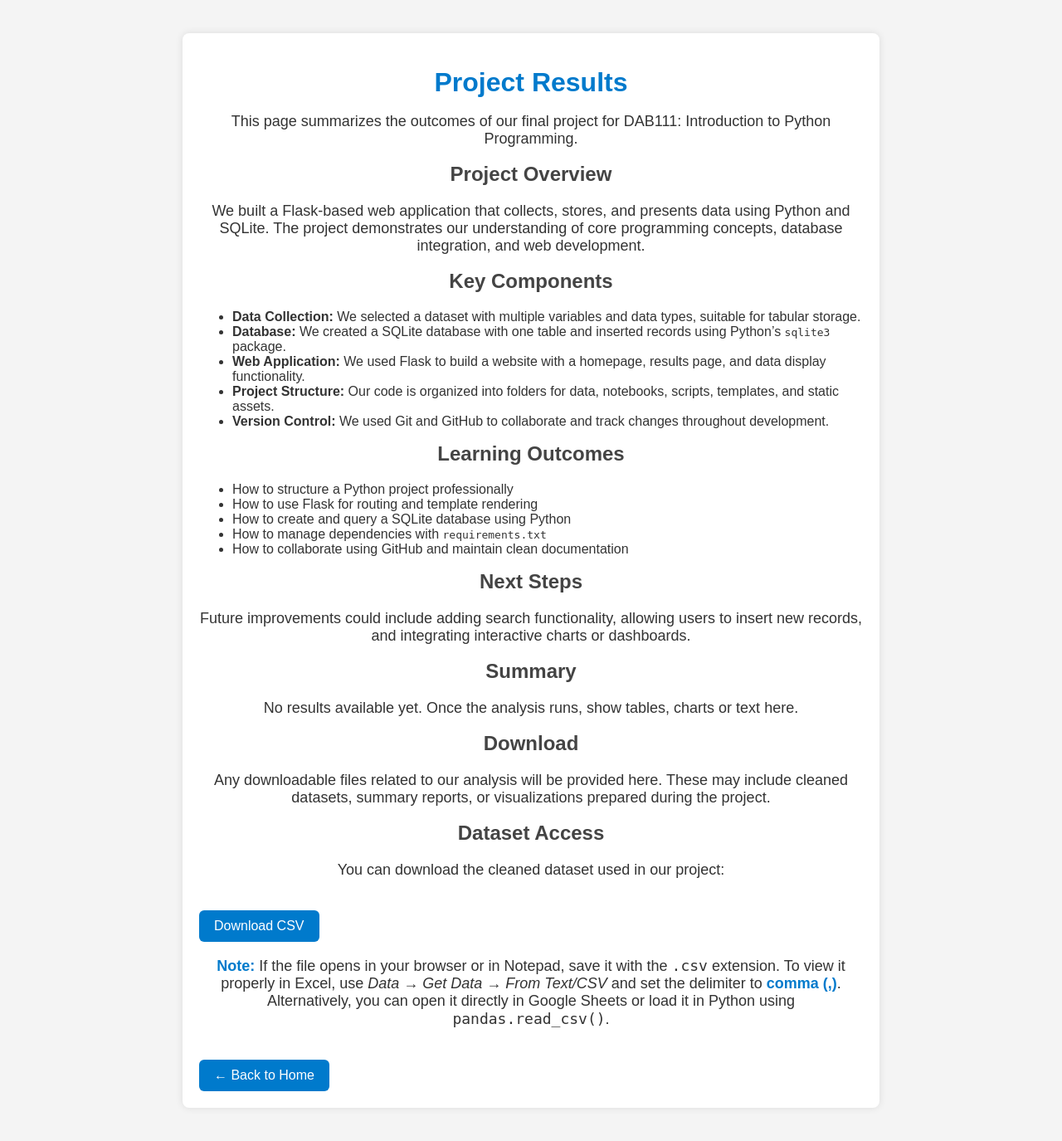
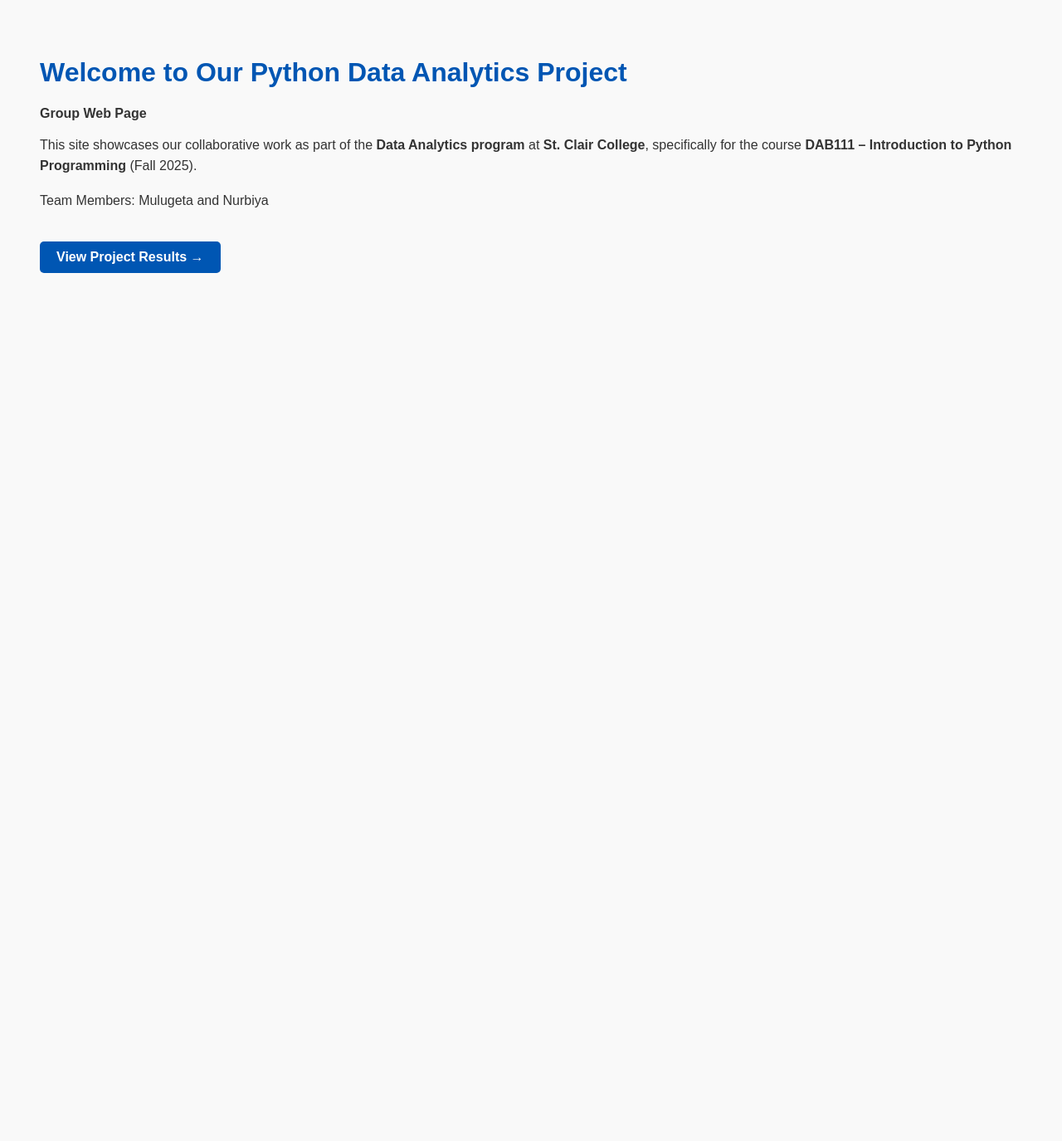
Before and after one commit to Mulugeta972/DAB111_Final_Project, a Flask app: page /results in a window 1280 px wide. Shown: the whole page at 83% size. After the commit the page ends 329 px from the top, so only its background shows below. Run offline with Flask 3, Linux system fonts and the light colour scheme.

Commit message:
Final updates: website intro, results page, notebook clarification

```diff
--- a/Website/static/style.css
+++ b/Website/static/style.css
@@ -1,53 +1,30 @@
 body {
     font-family: Arial, sans-serif;
-    background-color: #f4f4f4;
-    margin: 0;
     padding: 40px;
+    background-color: #f9f9f9;
     color: #333;
 }
 
-.container {
-    max-width: 800px;
-    margin: auto;
-    padding: 20px;
-    background-color: white;
-    border-radius: 8px;
-    box-shadow: 0 0 10px rgba(0,0,0,0.1);
-}
-
 h1 {
-    color: #007acc;
-    text-align: center;
-    margin-bottom: 10px;
-}
-
-h2 {
-    text-align: center;
-    margin-top: 0;
-    color: #444;
+    color: #0056b3;
 }
 
 p {
-    font-size: 18px;
-    text-align: center;
-}
-
-p strong {
-    color: #007acc;
-    font-weight: bold;
+    font-size: 16px;
+    line-height: 1.6;
 }
 
 .button {
     display: inline-block;
     margin-top: 20px;
-    padding: 10px 18px;
-    background-color: #007acc;
+    padding: 10px 20px;
+    background-color: #0056b3;
     color: white;
     text-decoration: none;
-    border-radius: 6px;
-    text-align: center;
+    border-radius: 5px;
+    font-weight: bold;
 }
 
 .button:hover {
-    background-color: #005a99;
+    background-color: #003d80;
 }
--- a/Website/templates/results.html
+++ b/Website/templates/results.html
@@ -1,71 +1,18 @@
 <!DOCTYPE html>
 <html lang="en">
 <head>
-    <meta charset="UTF-8" />
-    <meta name="viewport" content="width=device-width, initial-scale=1.0"/>
-    <title>Results - DAB111 Final Project</title>
+    <meta charset="UTF-8">
+    <title>DAB111 Final Project</title>
     <link rel="stylesheet" href="{{ url_for('static', filename='style.css') }}">
 </head>
 <body>
-    <div class="container">
-        <h1>Project Results</h1>
-        <p>This page summarizes the outcomes of our final project for DAB111: Introduction to Python Programming.</p>
-
-        <h2>Project Overview</h2>
-        <p>We built a Flask-based web application that collects, stores, and presents data using Python and SQLite. The project demonstrates our understanding of core programming concepts, database integration, and web development.</p>
-
-        <h2>Key Components</h2>
-        <ul>
-            <li><strong>Data Collection:</strong> We selected a dataset with multiple variables and data types, suitable for tabular storage.</li>
-            <li><strong>Database:</strong> We created a SQLite database with one table and inserted records using Python’s <code>sqlite3</code> package.</li>
-            <li><strong>Web Application:</strong> We used Flask to build a website with a homepage, results page, and data display functionality.</li>
-            <li><strong>Project Structure:</strong> Our code is organized into folders for data, notebooks, scripts, templates, and static assets.</li>
-            <li><strong>Version Control:</strong> We used Git and GitHub to collaborate and track changes throughout development.</li>
-        </ul>
-
-        <h2>Learning Outcomes</h2>
-        <ul>
-            <li>How to structure a Python project professionally</li>
-            <li>How to use Flask for routing and template rendering</li>
-            <li>How to create and query a SQLite database using Python</li>
-            <li>How to manage dependencies with <code>requirements.txt</code></li>
-            <li>How to collaborate using GitHub and maintain clean documentation</li>
-        </ul>
-
-        <h2>Next Steps</h2>
-        <p>Future improvements could include adding search functionality, allowing users to insert new records, and integrating interactive charts or dashboards.</p>
-
-        <section>
-            <h2>Summary</h2>
-            <p>No results available yet. Once the analysis runs, show tables, charts or text here.</p>
-        </section>
-
-        <section>
-            <h2>Download</h2>
-            <p>Any downloadable files related to our analysis will be provided here. These may include cleaned datasets, summary reports, or visualizations prepared during the project.</p>
-        </section>
-
-        <section>
-            <h2>Dataset Access</h2>
-            <p>You can download the cleaned dataset used in our project:</p>
-
-            <a
-              href="https://raw.githubusercontent.com/Mulugeta972/DAB111_Final_Project/main/data_collection/us_census_income_data_clean.csv"
-              download="us_census_income_data_clean.csv"
-              class="button"
-            >
-              Download CSV
-            </a>
-
-            <p class="note">
-                <strong>Note:</strong> If the file opens in your browser or in Notepad, save it with the
-                <code>.csv</code> extension. To view it properly in Excel, use
-                <em>Data → Get Data → From Text/CSV</em> and set the delimiter to <strong>comma (,)</strong>.
-                Alternatively, you can open it directly in Google Sheets or load it in Python using
-                <code>pandas.read_csv()</code>.
-            </p>
-        </section>
-
-        <a class="button" href="{{ url_for('home') }}">← Back to Home</a>
-    </div>
+    <h1>Welcome to Our Python Data Analytics Project</h1>
+    <strong>Group Web Page</strong>
+    <p>
+        This site showcases our collaborative work as part of the <strong>Data Analytics program</strong> at <strong>St. Clair College</strong>,
+        specifically for the course <strong>DAB111 – Introduction to Python Programming</strong> (Fall 2025).
+    </p>
+    <p>Team Members: Mulugeta and Nurbiya</p>
+    <a href="{{ url_for('results') }}" class="button">View Project Results →</a>
 </body>
+</html>
--- a/requirements.txt
+++ b/requirements.txt
@@ -1 +1,3 @@
-flask
+Flask==2.3.3
+pandas==2.1.4
+numpy==1.26.2
```
Also changed, not shown: Website/templates/index.html (+9 -12 lines), app.py (+1 -6 lines).
